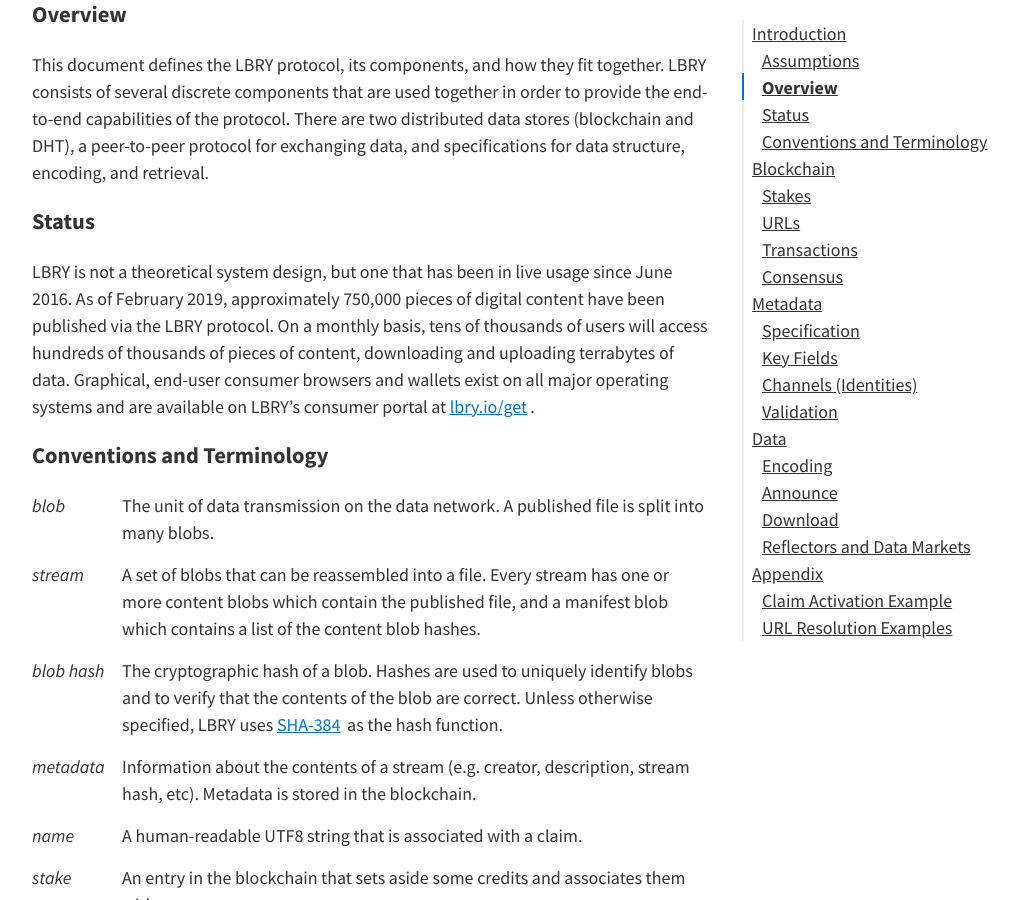
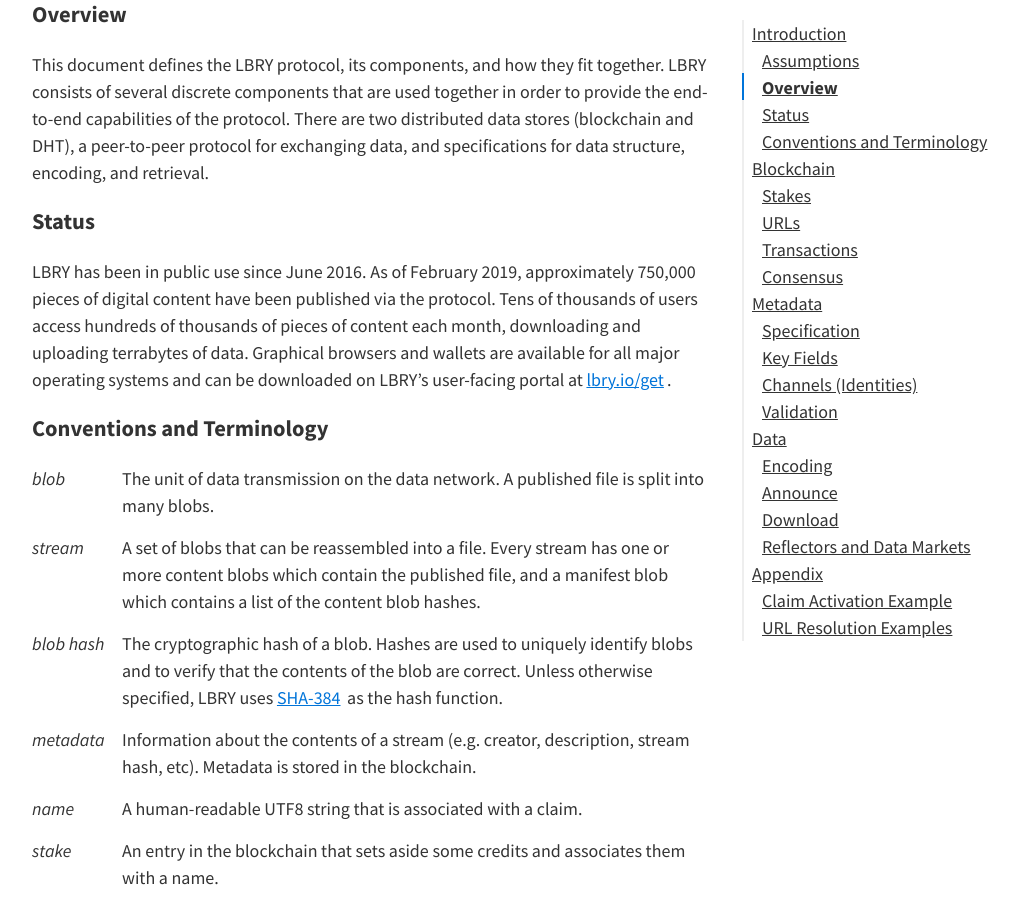
Before and after one commit to lbryio/spec, a Jekyll site: the page built from index.md, in a window 1280 px wide and 900 px high, scrolled down 917 px. Shown: the whole window, without its empty margins (118-1136 px from the left). Built offline with Jekyll 4.4.1, drawn with Linux system fonts in a browser that asks for light colours; our own code applies the rules of GitHub Pages for plain Markdown files.

Commit message:
Update index.md

```diff
--- a/index.md
+++ b/index.md
@@ -1,16 +1,6 @@
 ---
 layout: spec
 ---
-
-<!--
-fixme final polish checklist:
-
-- go over the paper to make sure we use active voice in most places (though passive is better sometimes)
-- check css across browsers/mobile
-- make sure something is published at the lbry URLs that we reference in this paper
-
--->
-
 
 ## Introduction
 
@@ -30,7 +20,7 @@
 
 ### Status
 
-LBRY is not a theoretical system design, but one that has been in live usage since June 2016. As of February 2019, approximately 750,000 pieces of digital content have been published via the LBRY protocol. On a monthly basis, tens of thousands of users will access hundreds of thousands of pieces of content, downloading and uploading terrabytes of data. Graphical, end-user consumer browsers and wallets exist on all major operating systems and are available on LBRY's consumer portal at [lbry.io/get](https://lbry.io/get).
+LBRY has been in public use since June 2016. As of February 2019, approximately 750,000 pieces of digital content have been published via the protocol. Tens of thousands of users access hundreds of thousands of pieces of content each month, downloading and uploading terrabytes of data. Graphical browsers and wallets are available for all major operating systems and can be downloaded on LBRY's user-facing portal at [lbry.io/get](https://lbry.io/get).
 
 ### Conventions and Terminology
 
```
